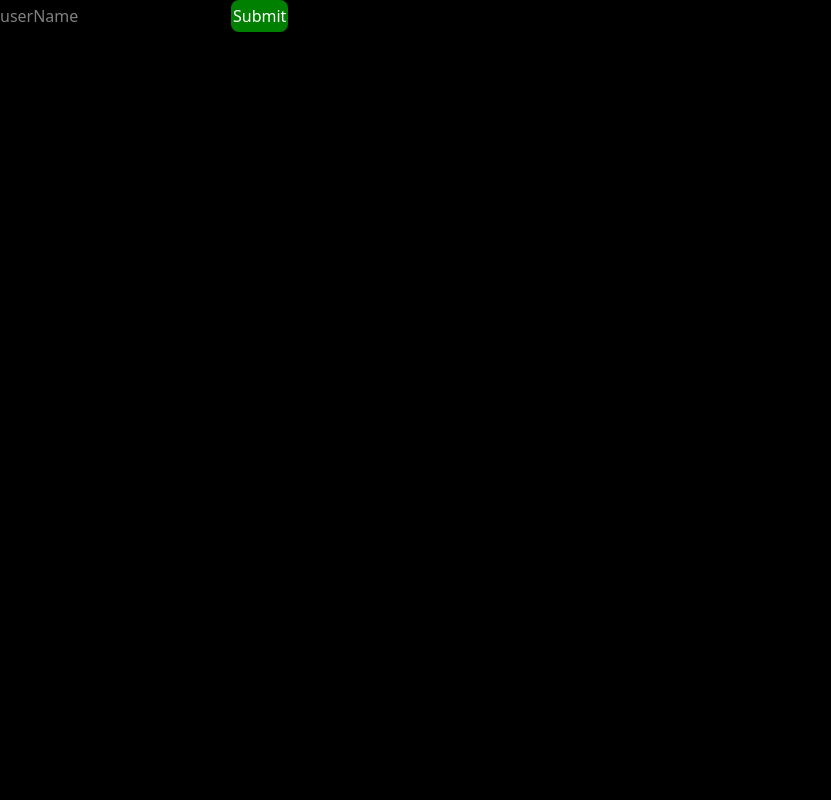
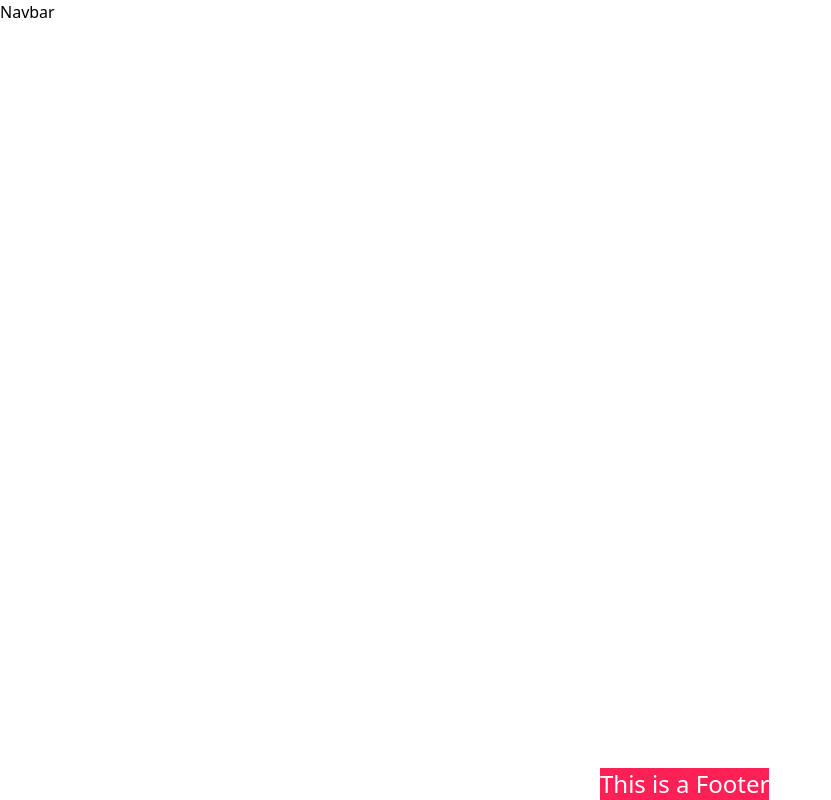
Before and after one commit to Zuhaib-dev/learn-typeScript, a React (Vite) app: page / in a window 1280 px wide. Shown: the whole page, without its empty margins (0-831 px from the left). Built offline with nearby package versions, Linux system fonts and the light colour scheme.

Commit message:
learned component breaking

```diff
--- a/src/App.jsx
+++ b/src/App.jsx
@@ -1,27 +1,12 @@
-import React, { useState } from "react";
+import Footer from "./components/Footer";
+import Navbar from "./components/Navbar";
 
 const App = () => {
-  const [username, setusername] = useState("");
-  const submit = (e) => {
-    e.preventDefault();
-    console.log(username);
-    setusername("");
-  };
-  return (
-    <div>
-      <form onSubmit={submit}>
-        <input
-          value={username}
-          onChange={(e) => {
-            setusername(e.target.value);
-          }}
-          type="text"
-          placeholder="userName"
-        />
-        <button>Submit</button>
-      </form>
-    </div>
-  );
+  return <>
+  <Navbar />
+  <Footer />
+  </>;
+
 };
 
 export default App;
--- /dev/null
+++ b/src/components/Footer.jsx
@@ -0,0 +1,11 @@
+import React from "react";
+
+const Footer = () => {
+  return (
+    <div className="flex bg-rose-500 text-white justify-center absolute bottom-0 ml-150">
+      <h1 className="text-2xl">This is a Footer</h1>
+    </div>
+  );
+};
+
+export default Footer;
--- /dev/null
+++ b/src/components/Navbar.jsx
@@ -0,0 +1,9 @@
+import React from 'react'
+
+const Navbar = () => {
+  return (
+    <div>Navbar</div>
+  )
+}
+
+export default Navbar
--- a/src/index.css
+++ b/src/index.css
@@ -1,11 +1,5 @@
 @import "tailwindcss";
-* {
-  box-sizing: border-box;
-  margin: 0;
-  padding: 0;
-  background: #000;
-  color: white;
-}
+
 
 html, body {
   width: 100%;
```
